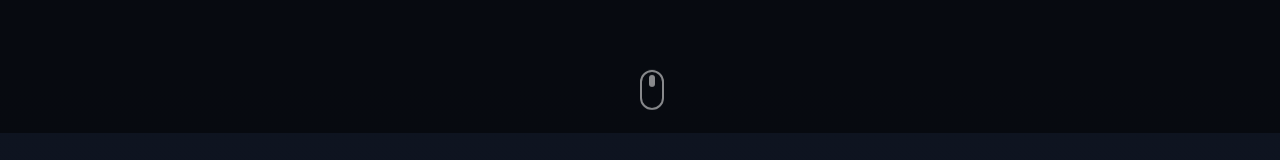
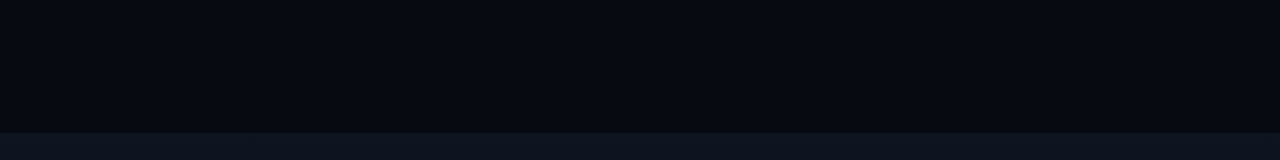
Before and after one commit to 31pablo05/pabloWebApp, a React (Vite) app in the folder mi-web-app/: page / in a window 1280 px wide. Shown: the part 731-891 px from the top of the page. Built offline with nearby package versions, Linux system fonts and the light colour scheme.

Commit message:
ajuste en herro scoll

```diff
--- a/mi-web-app/src/components/Hero.jsx
+++ b/mi-web-app/src/components/Hero.jsx
@@ -162,17 +162,7 @@
         </motion.div>
       </div>
 
-      {/* Scroll indicator */}
-      <motion.div
-        initial={{ opacity: 0, y: 10 }}
-        animate={{ opacity: 1, y: [0, 10, 0] }}
-        transition={{ duration: 1.5, repeat: Infinity }}
-        className="absolute bottom-8 left-1/2 transform -translate-x-1/2 z-20"
-      >
-        <div className="w-6 h-10 border-2 border-white rounded-full p-1">
-          <div className="w-1.5 h-3 bg-white rounded-full mx-auto animate-bounce" />
-        </div>
-      </motion.div>
+
     </motion.section>
   );
 };
```
